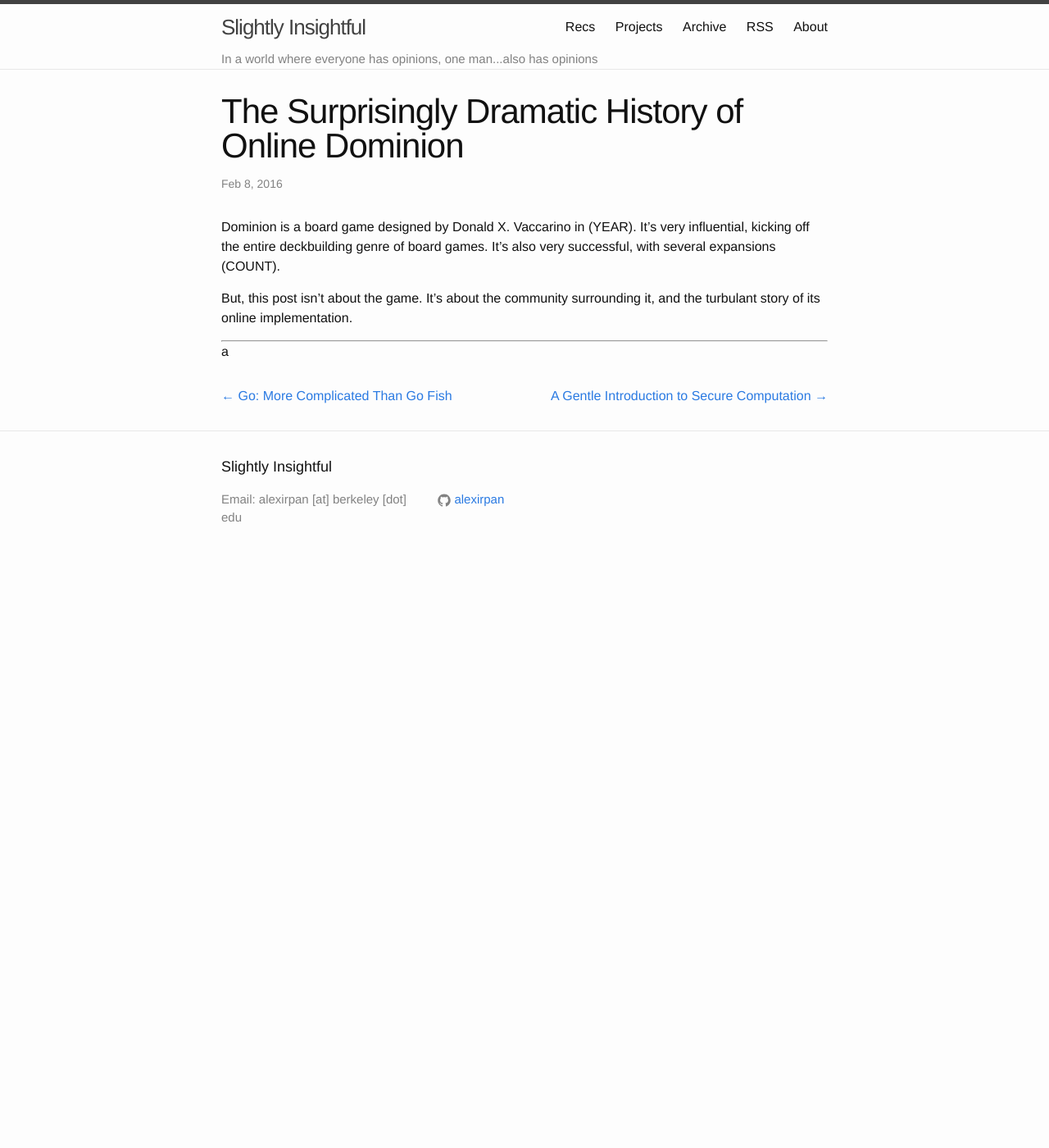
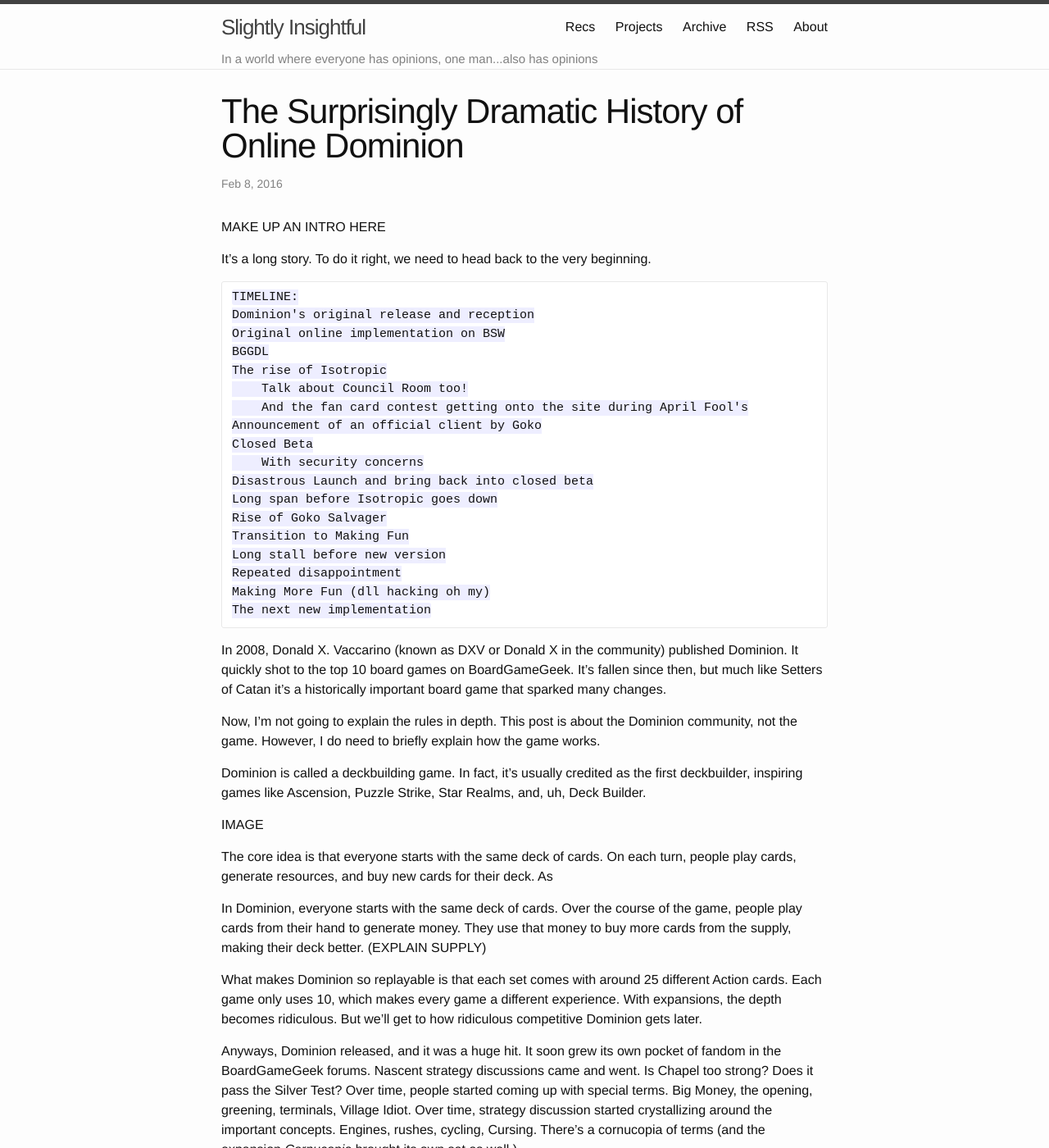
Before and after one commit to alexirpan/alexirpan.github.io, a Jekyll site: the page built from _posts/2016-02-10-dominion-history.markdown, in a window 1280 px wide and 1400 px high. Shown: the whole window at 82% size. Built offline with Jekyll 4.4.1, drawn with Linux system fonts in a browser that asks for light colours; some of the changed text lies outside the part shown.

Commit message:
Progress (up to start of Iso)

```diff
--- a/_posts/2016-02-10-dominion-history.markdown
+++ b/_posts/2016-02-10-dominion-history.markdown
@@ -4,14 +4,74 @@
 date:   2016-02-08 10:00:00 -0800
 ---
 
-Dominion is a board game designed by Donald X. Vaccarino in (YEAR).
-It's very influential, kicking off the entire deckbuilding genre of
-board games. It's also very successful, with several expansions (COUNT).
+MAKE UP AN INTRO HERE
 
-But, this post isn't about the game. It's about the community surrounding it,
-and the turbulant story of its online implementation.
-
-------
+It's a long story. To do it right, we need to head back to the very beginning.
 
 
-a
+    TIMELINE:
+    Dominion's original release and reception
+    Original online implementation on BSW
+    BGGDL
+    The rise of Isotropic
+        Talk about Council Room too!
+        And the fan card contest getting onto the site during April Fool's
+    Announcement of an official client by Goko
+    Closed Beta
+        With security concerns
+    Disastrous Launch and bring back into closed beta
+    Long span before Isotropic goes down
+    Rise of Goko Salvager
+    Transition to Making Fun
+    Long stall before new version
+    Repeated disappointment
+    Making More Fun (dll hacking oh my)
+    The next new implementation
+
+In 2008, Donald X. Vaccarino (known as DXV or Donald X in the community)
+published Dominion. It quickly shot to the top 10 board games on BoardGameGeek.
+It's fallen since then, but much like Setters of Catan it's a historically
+important board game that sparked many changes.
+
+Now, I'm not going to explain the rules in depth. This post is about
+the Dominion community, not the game. However, I do need to briefly explain how
+the game works.
+
+Dominion is called a deckbuilding game. In fact, it's usually credited as the
+first deckbuilder, inspiring games like Ascension, Puzzle Strike, Star Realms,
+and, uh, Deck Builder.
+
+IMAGE
+
+The core idea is that everyone starts with the same deck of cards. On each turn,
+people play cards, generate resources, and buy new cards for their deck. As
+
+In Dominion, everyone starts with the same deck of cards. Over the course of the
+game, people play cards from their hand to generate money. They use that money
+to buy more cards from the supply, making their deck better. (EXPLAIN SUPPLY)
+
+What makes Dominion so replayable is that each set comes with around 25
+different Action cards. Each game only uses 10, which makes every game a different
+experience. With expansions, the depth becomes ridiculous. But we'll get to
+how ridiculous competitive Dominion gets later.
+
+Anyways, Dominion released, and it was a huge hit. It soon grew its own pocket
+of fandom in the BoardGameGeek forums. Nascent strategy discussions came and went.
+Is Chapel too strong? Does it pass the Silver Test? Over time, people started
+coming up with special terms. Big Money, the opening, greening, terminals, Village
+Idiot. Over time, strategy discussion started crystallizing around the important
+concepts. Engines, rushes, cycling, Cursing. There's a cornucopia of terms (and
+the expansion *Cornucopia* brought its own set as well.)
+
+All of this discussion couldn't exist without Dominion Online. In the beginning,
+there was Dominion on BrettspielWhet (BSW). I wasn't around for BSW, but by
+my understanding, it was clunky and heavyweight. Nevertheless, it was free and
+it worked.
+
+BSW picture
+
+Sometime around then, an innocent post
+
+Isotropic announcment: https://boardgamegeek.com/article/5373751#5373751
+
+First Dominion Strategy post: http://dominionstrategy.com/2010/11/12/combo-of-the-day-1-quarrytalisman/
```
